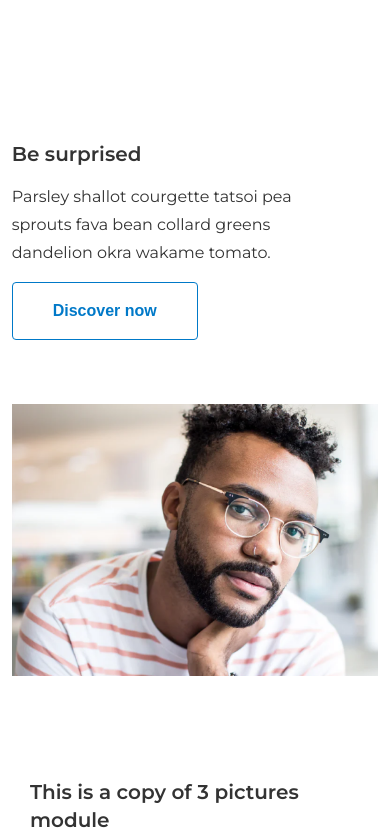
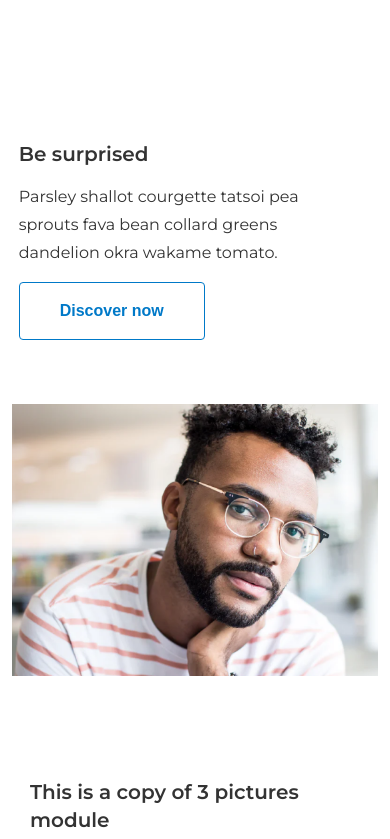
Before and after one commit to aliev008/ak-project, a React (Create React App) app: page / in a window 390 px wide. Shown: the top 839 px of the page. Built offline with nearby package versions, Linux system fonts and the light colour scheme.

Commit message:
fix: responsiveness  fixes of one-picture-block

```diff
--- a/src/components/onePictureBlock/style.module.scss
+++ b/src/components/onePictureBlock/style.module.scss
@@ -49,6 +49,7 @@
 
 @media (max-width: 923px) {
   .one_picture_block {
+    justify-content: center;
     .one_picture_block__left {
       padding: 0 3%;
       margin-bottom: 4em;
```
Also changed, not shown: src/components/threePicturesBlock/style.module.scss (+2 -9 lines).
